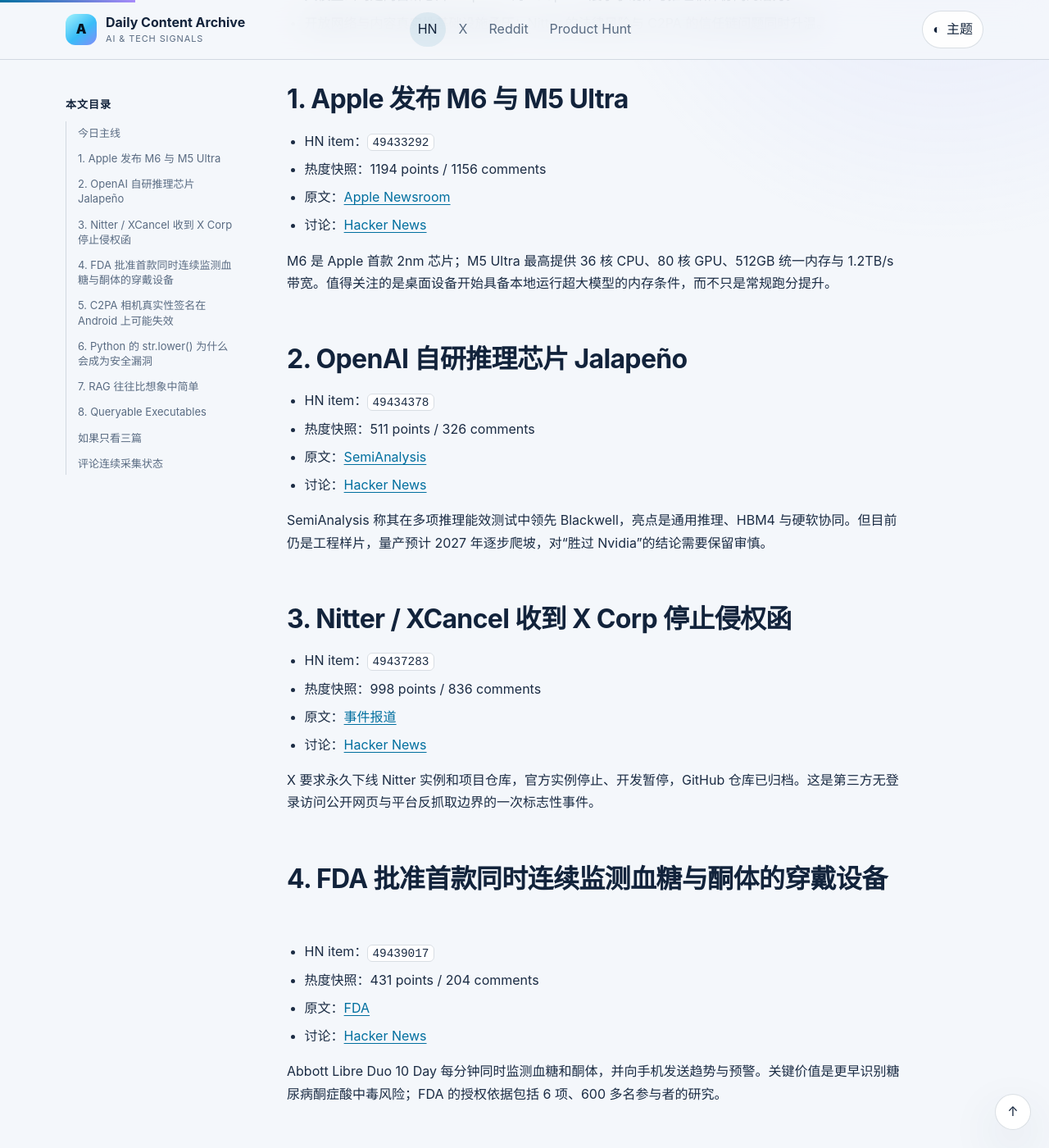
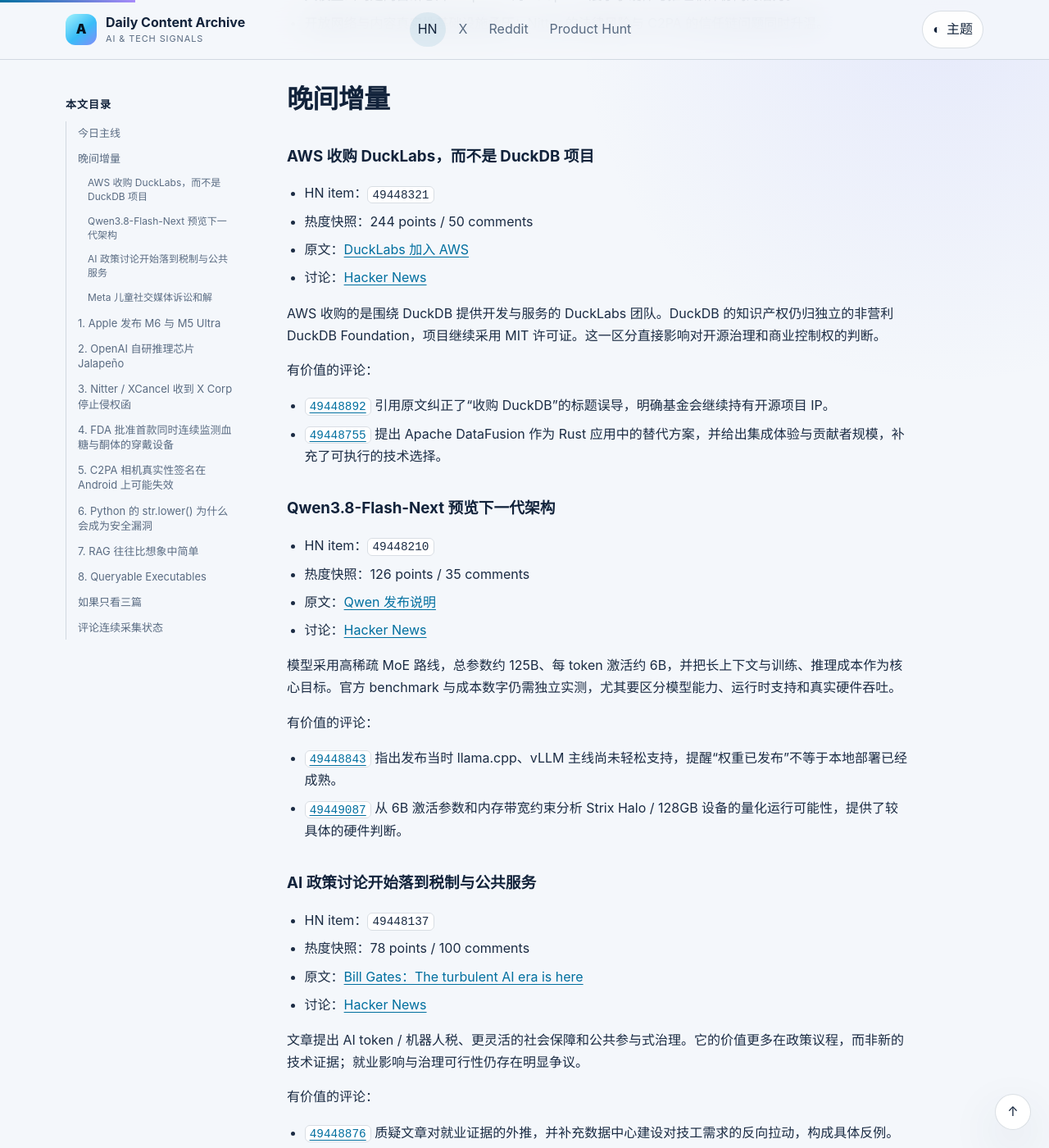
Before and after one commit to convee/daily-content-archive, a Jekyll site: the page built from hackernews/2026/08/2026-08-26.md, in a window 1280 px wide and 1400 px high, scrolled down 523 px. Shown: the whole window at 82% size. Built offline with Jekyll 4.4.1, drawn with Linux system fonts in a browser that asks for light colours; some of the changed text lies outside the part shown.

Commit message:
hn: archive through item 49449182 (2026-08-26)

```diff
--- a/hackernews/2026/08/2026-08-26.md
+++ b/hackernews/2026/08/2026-08-26.md
@@ -17,6 +17,61 @@
 - 本地 AI 算力继续升级：Apple 把 512GB 统一内存和高带宽桌面计算推向新阶段。
 - 大模型公司走向自研芯片：OpenAI 的 Jalapeño 展示了硬件与推理软件协同的潜力。
 - 开放网络与内容真实性基础设施承压：Nitter 的法律风险与 C2PA 的信任链问题同时升温。
+
+## 晚间增量
+
+### AWS 收购 DuckLabs，而不是 DuckDB 项目
+
+- HN item：`49448321`
+- 热度快照：244 points / 50 comments
+- 原文：[DuckLabs 加入 AWS](https://ducklabs.com/news/2026/08/26/ducklabs-to-join-aws)
+- 讨论：[Hacker News](https://news.ycombinator.com/item?id=49448321)
+
+AWS 收购的是围绕 DuckDB 提供开发与服务的 DuckLabs 团队。DuckDB 的知识产权仍归独立的非营利 DuckDB Foundation，项目继续采用 MIT 许可证。这一区分直接影响对开源治理和商业控制权的判断。
+
+有价值的评论：
+
+- [`49448892`](https://news.ycombinator.com/item?id=49448892) 引用原文纠正了“收购 DuckDB”的标题误导，明确基金会继续持有开源项目 IP。
+- [`49448755`](https://news.ycombinator.com/item?id=49448755) 提出 Apache DataFusion 作为 Rust 应用中的替代方案，并给出集成体验与贡献者规模，补充了可执行的技术选择。
+
+### Qwen3.8-Flash-Next 预览下一代架构
+
+- HN item：`49448210`
+- 热度快照：126 points / 35 comments
+- 原文：[Qwen 发布说明](https://qwen.ai/blog?id=qwen3.8-flash-next)
+- 讨论：[Hacker News](https://news.ycombinator.com/item?id=49448210)
+
+模型采用高稀疏 MoE 路线，总参数约 125B、每 token 激活约 6B，并把长上下文与训练、推理成本作为核心目标。官方 benchmark 与成本数字仍需独立实测，尤其要区分模型能力、运行时支持和真实硬件吞吐。
+
+有价值的评论：
+
+- [`49448843`](https://news.ycombinator.com/item?id=49448843) 指出发布当时 llama.cpp、vLLM 主线尚未轻松支持，提醒“权重已发布”不等于本地部署已经成熟。
+- [`49449087`](https://news.ycombinator.com/item?id=49449087) 从 6B 激活参数和内存带宽约束分析 Strix Halo / 128GB 设备的量化运行可能性，提供了较具体的硬件判断。
+
+### AI 政策讨论开始落到税制与公共服务
+
+- HN item：`49448137`
+- 热度快照：78 points / 100 comments
+- 原文：[Bill Gates：The turbulent AI era is here](https://www.gatesnotes.com/work/make-ai-work-for-everyone/reader/a-turbulent-ai-era-and-critical-choices-to-make)
+- 讨论：[Hacker News](https://news.ycombinator.com/item?id=49448137)
+
+文章提出 AI token / 机器人税、更灵活的社会保障和公共参与式治理。它的价值更多在政策议程，而非新的技术证据；就业影响与治理可行性仍存在明显争议。
+
+有价值的评论：
+
+- [`49448876`](https://news.ycombinator.com/item?id=49448876) 质疑文章对就业证据的外推，并补充数据中心建设对技工需求的反向拉动，构成具体反例。
+- [`49448805`](https://news.ycombinator.com/item?id=49448805) 把抽象政策讨论落到福利申请表单自动化，同时指出降低申请门槛也会放大欺诈风险。
+
+### Meta 儿童社交媒体诉讼和解
+
+- HN item：`49448819`
+- 热度快照：39 points / 10 comments
+- 原文：[Reuters](https://www.reuters.com/world/us/meta-settles-with-us-states-over-social-media-harms-2026-08-26/)
+- 讨论：[Hacker News](https://news.ycombinator.com/item?id=49448819)
+
+和解金额约 166.8 亿美元。评论区补充称，未成年人账户还将默认设置每日两小时使用限制；真正需要继续追踪的是限制如何执行、是否跨产品累计，以及行为约束能否产生长期效果。
+
+有价值的评论：[`49449080`](https://news.ycombinator.com/item?id=49449080) 引用了两小时默认限制，并提出跨服务执行与验证问题，补足了金额之外的产品层影响。
 
 ## 1. Apple 发布 M6 与 M5 Ultra
 
@@ -92,8 +147,8 @@
 
 ## 如果只看三篇
 
-Jalapeño、Nitter、C2PA；如果正在做 AI 产品，再加 RAG 那篇。
+DuckLabs、Qwen3.8-Flash-Next、Jalapeño；如果关注平台治理，再加 Meta 和 Nitter。
 
 ## 评论连续采集状态
 
-新版采集器已在连续窗口 `49447932–49448127` 中保存 29 个 story 和 167 个 comment。每日精选会从评论原文中选择补充事实、反例、复现证据和一手经验，并保留 comment ID 与锚点链接；原始评论记录见对应 [JSONL](../../raw/2026/08/26/items-49447932-49448127.jsonl)，运行完整性见 [run JSON](../../runs/2026/08/26/items-49447932-49448127.json)。
+新版采集器已完整覆盖连续窗口 `49447932–49449182`：两个运行共保存 185 个 story 和 1,066 个 comment，且无请求失败或空缺 item。每日精选从评论原文中选择补充事实、反例、复现证据和一手经验，并保留 comment ID 与锚点链接。最新增量的原始记录见 [JSONL](../../raw/2026/08/26/items-49448128-49449182.jsonl)，运行完整性见 [run JSON](../../runs/2026/08/26/items-49448128-49449182.json)。
```
Also changed, not shown: hackernews/runs/2026/08/26/items-49448128-49449182.json (added, +15 -0 lines), hackernews/state.json (+4 -4 lines), 1 other file.
